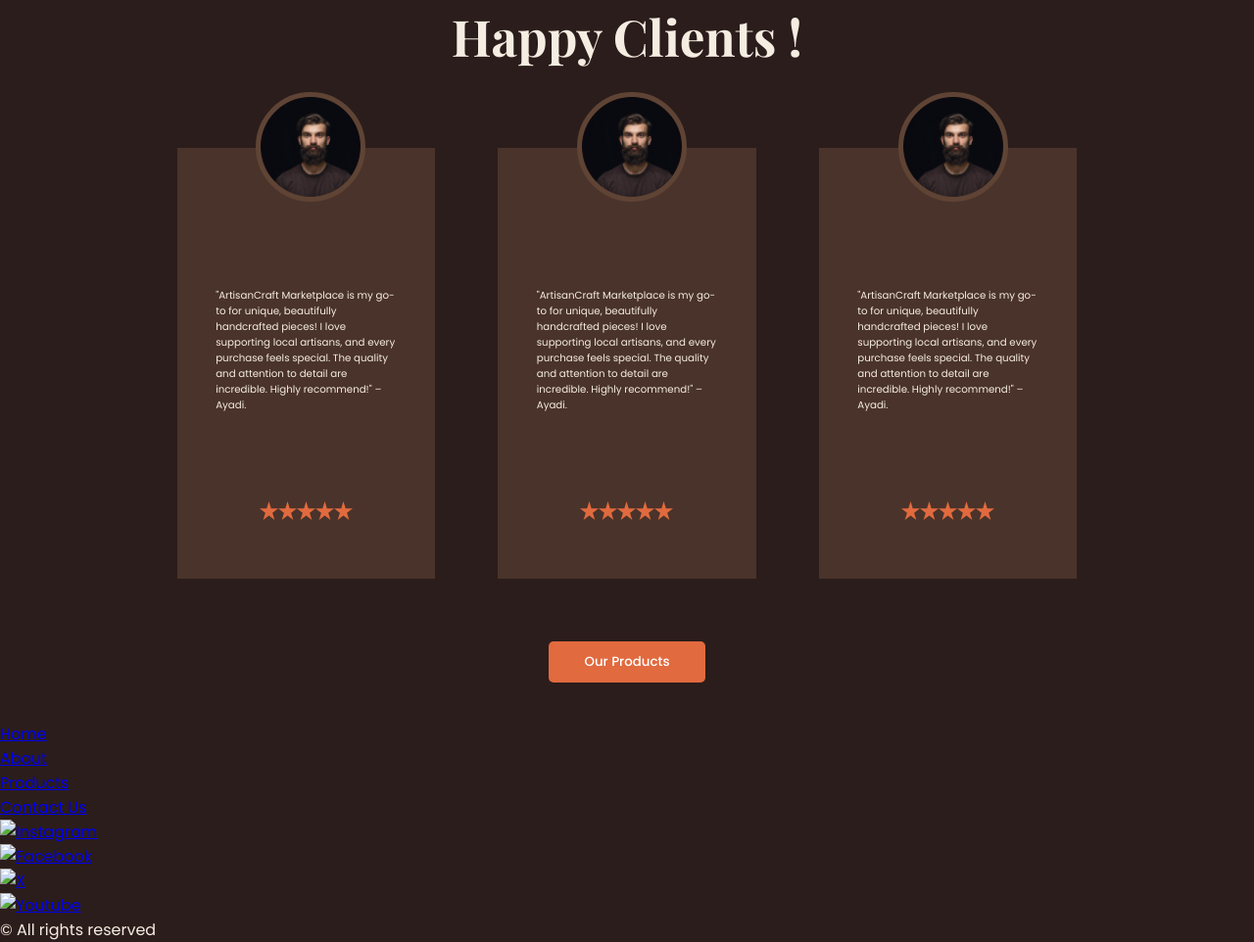
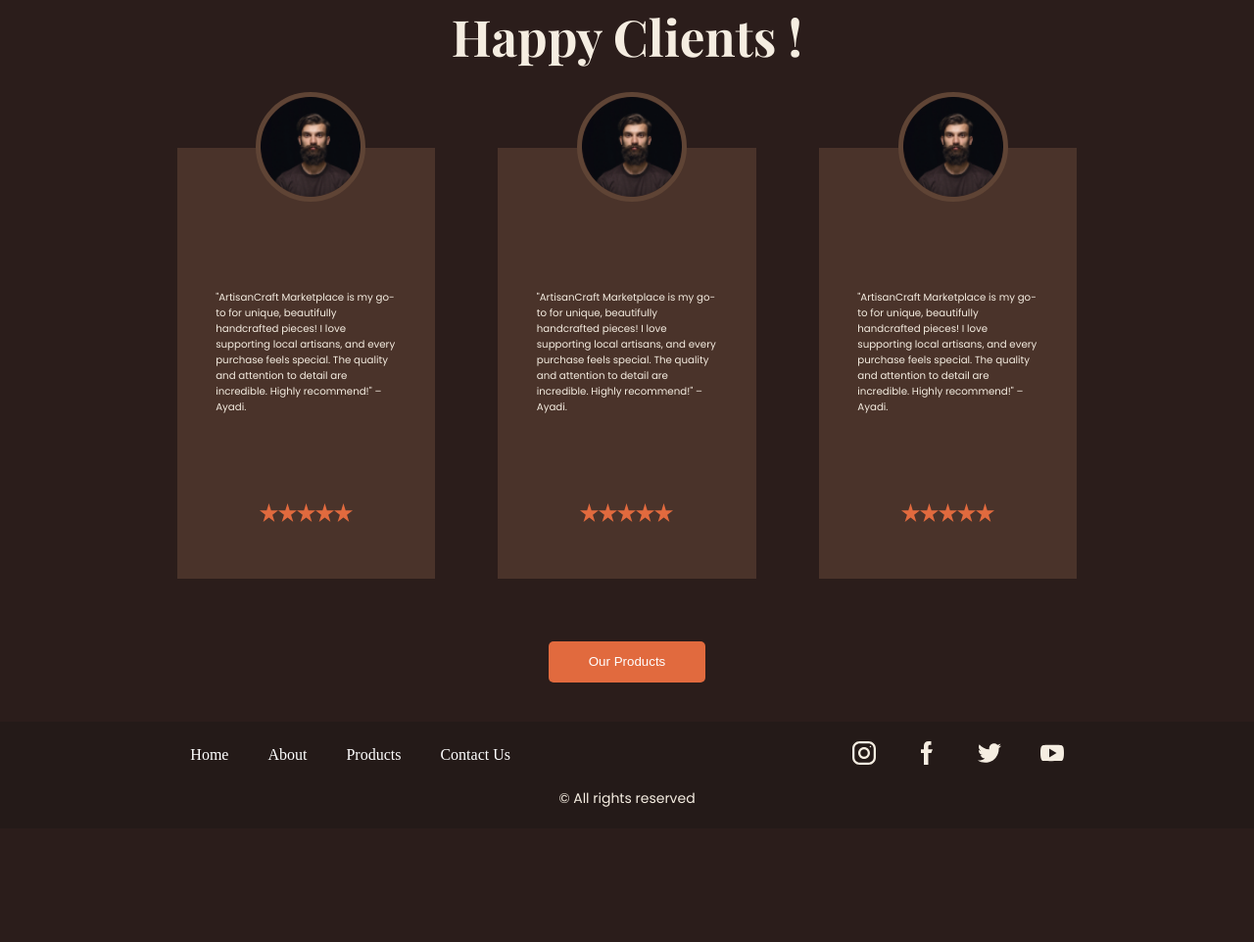
Before and after one commit to vm3do/Artisan-Craft, a plain HTML site: page index.html in a window 1280 px wide. Shown: the part 1244-2206 px from the top of the page at 98% size. After the commit the page ends 2090 px from the top, so only its background shows below. Drawn offline with nearby package versions, Linux system fonts and the light colour scheme; a web font is replaced by a local one.

Commit message:
last push

```diff
--- a/css/index.css
+++ b/css/index.css
@@ -1,7 +1,6 @@
 * {
     padding: 0;
     margin: 0;
-    font-family: 'Poppins', sans-serif;
 }
 
 .logo {
@@ -35,6 +34,7 @@ header {
     text-decoration: none;
     color: #F5EDE1;
 }
+
 
 body {
     background-color: #2B1D1B;
@@ -80,6 +80,7 @@ main p {
 
 p {
     color: #F5EDE1;
+    font-family: 'Poppins', sans-serif;
 }
 
 button {
@@ -261,8 +262,55 @@ section button {
     .sec-txt p {
         font-size: 2.4vw;
     }
+}
+
+@media (max-width :320px) {
+    .navbar a {
+        margin-right: 10px;
+    }
+}
 
     /* footer */
+
+footer {
+    background-color: #241A18;
+    color: white;
+    padding: 20px;
+    display: flex;
+    justify-content: space-around;
+    align-items: center;
+    flex-wrap: wrap;
+}
+
+.list, .social-media {
+    list-style: none;
+    padding: 0;
+    margin: 0;
+    display: flex;
+    gap: 20px;
+}
+
+.list li, .social-media li {
+    margin: 0 10px;
+}
+
+.list a, .social-media a {
+    text-decoration: none;
+    color: white;
+    font-size: 16px;
+}
+
+.social-media img {
+    width: 24px;
+    height: 24px;
+}
+
+footer p {
+    margin-top: 20px;
+    font-size: 14px;
+    width: 100%;
+    text-align: center;
+}
 
 @media (max-width: 768px) {
     footer {
@@ -277,7 +325,7 @@ section button {
         margin: 10px 0;
     }
 
-        p {
+    footer p {
         margin-top: 10px;
     }
 }
@@ -288,8 +336,7 @@ section button {
         height: 20px;
     }
 
-        p {
+    footer p {
         font-size: 12px;
     }
 }
-}
```
Also changed, not shown: images/facebook.svg (added), images/instagram.svg (added), images/twitter.svg (added), images/youtube.svg (added). Lines whose indentation alone changed are shown as unchanged.
